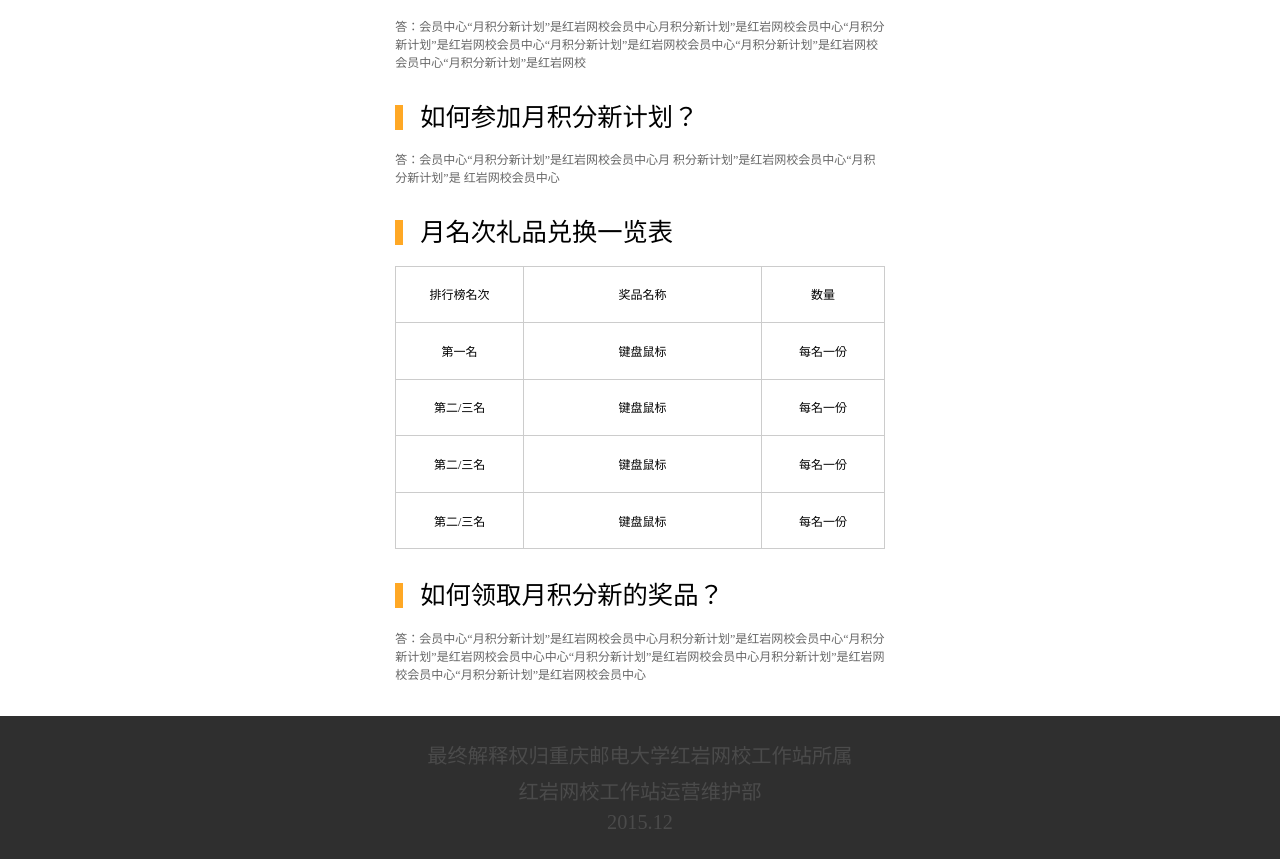
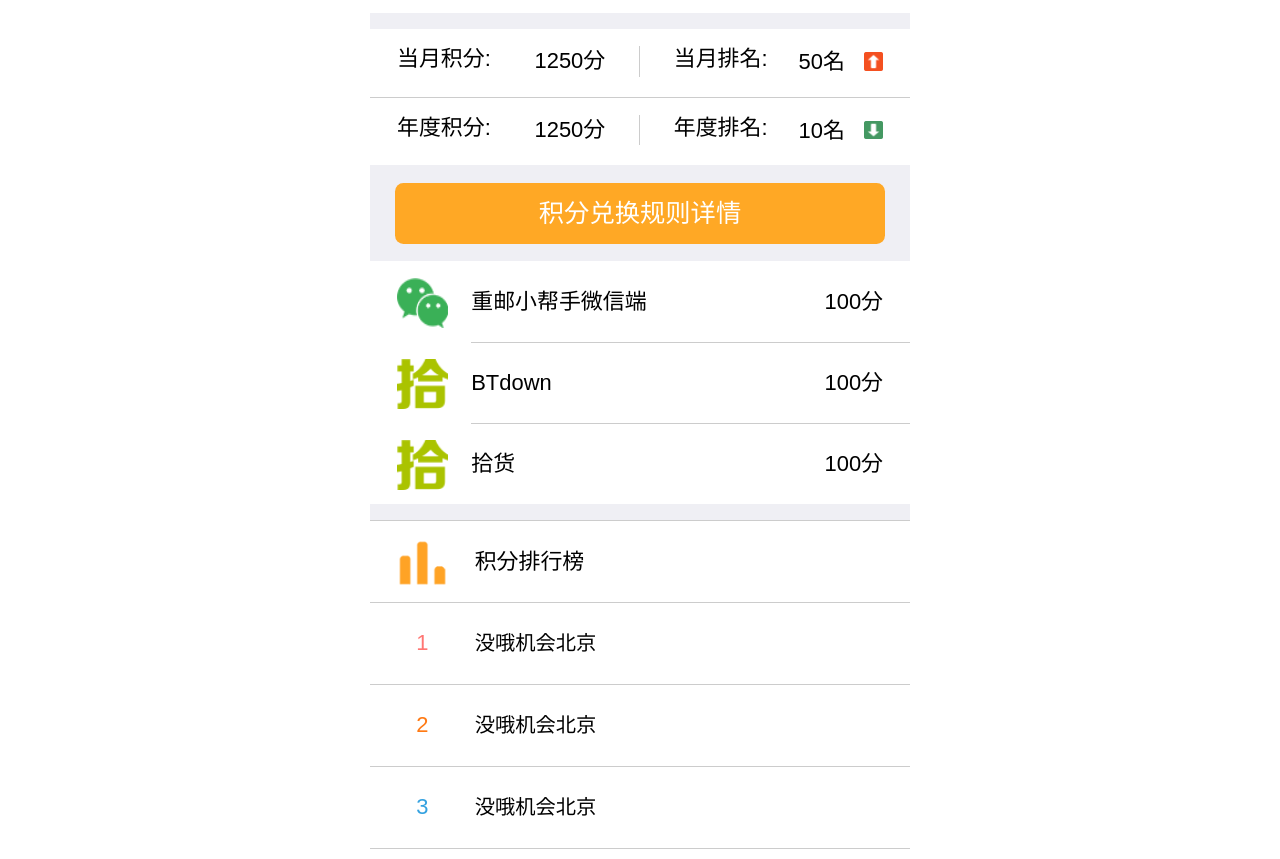
Before and after one commit to RedrockTeam/cyxbs_member_center, a plain HTML site: page public/index.html in a window 1280 px wide. Shown: the part 147-1006 px from the top of the page. Drawn offline with Linux system fonts and the light colour scheme.

Commit message:
加上上升和下降的图片

```diff
--- a/less/RedCenter-explain.less
+++ b/less/RedCenter-explain.less
@@ -1,6 +1,8 @@
 body {
+	margin: 0 auto;
 	width: 100%;
 	font-family: "Microsoft YaHei";
+	max-width: 10rem;
 }
 .full-width {
 	width: 100%;
@@ -33,6 +35,7 @@ body {
 	}
 	> p {
 		color: #666;
+		font-size: 24px;  /*px*/
 		margin-bottom: 40px;
 	}
 }
@@ -67,11 +70,11 @@ body {
 }
 
 footer {
-	padding-top: 20px;
-	padding-bottom: 25px;
+	padding-top: 22px;
+	padding-bottom: 22px;
 	color: #4b4b4b;
 	background-color: #2f2f2f;
-	p {
+	> p {
 		margin: 8px 0; /*px*/
 		text-align: center;
 		font-size: 24px;
--- a/less/RedCenter.less
+++ b/less/RedCenter.less
@@ -1,7 +1,10 @@
 body {
-	max-width: 640px;
+	margin: 0 auto;
 	width: 100%;
-	font-family: "Microsoft YaHei";
+	max-width: 10rem;
+	overflow: hidden;
+	font-family: Arial, "Hiragino Sans GB", "Microsoft YaHei",
+             "WenQuanYi Micro Hei", sans-serif;;
 }
 .auto-center {
 	margin: 0 auto;
@@ -52,39 +55,37 @@ body {
 		height: 126px;
 	}
 }
-#stu-name,
-#stu-id {
-}
 #stu-id,
 #current-level {
 	font-size: 26px;
 	line-height: 26px;
 }
 #stu-id {
-	line-height: 55px;
+	line-height: 24px;
 }
 #stu-name {
+	margin-top: 24px;
+	margin-bottom: 28px;
+	height: 32px;
 	font-weight: 500;
-	font-size: 35px; /*px*/
-}
-#level-symbol {
-	display: inline-block;
-	margin-left: 10px; /*px*/
-	padding: 5px 10px;
-	border-radius: 5px;  /*px*/
-	color: #fff;
-	background-color: #ff746d;
-}
-#modify-info {
-	border: 1px solid #ccc;  /*px*/
-	border-radius: 6px;   /*px*/
-	text-align: center;
-	> a {
-		padding: 0 10px;
-		line-height: 54px;
-		font-size: 24px;
+	font-size: 32px; /*px*/
+	line-height: 32px;
+	vertical-align: middle;
+	> span {
+		position: relative;
+		top: -7px;
+		display: inline-block;
+		margin-left: 30px;
+		border-radius: 8px;/*px*/
+		padding: 10px 10px;
+		color: #fff;
+		line-height: 20px;
+		font-size: 20px;
+		font-style: italic;
+		background-color: #ff746d;
 	}
 }
+
 #month-score,
 #year-score {
 	padding: 0 32px;
@@ -102,7 +103,15 @@ body {
 	}
 	span + span {
 		margin-top: 25px;
+		> img {
+			position: relative;
+			top: 2px;
+			margin-left: 16px;
+			width: 22px;
+			height: 22px;
+		}
 	}
+
 }
 .rank-score {
 	padding-left: 40px;
@@ -153,17 +162,19 @@ body {
 }
 
 #tille-integral-list {
-	padding-left: 32px;
 	height: 96px;
 	border-top: 1px solid #ccc;
 	line-height: 96px;
 
 	> img {
 		float: left;
+		padding-left: 32px;
+		margin-right: 32px;
 	}
 	> span {
 		font-size: 26px;
 	}
+
 }
 #integral-list {
 	height: 96px;
@@ -175,10 +186,23 @@ body {
 			display: inline-block;
 			float: left;
 			margin-top: 18px;
+			margin-right: 32px;
 			width: 60px;
 			height: 60px;
 			line-height: 60px;
 			text-align: center;
 		}
+		> p {
+			font-size: 24px;  /*px*/
+		}
 	}
 }
+.first {
+	color: #ff7673;
+}
+.second {
+	color: #ff7a14;
+}
+.third {
+	color: #35a2e0;
+}
--- a/public/index.html
+++ b/public/index.html
@@ -4,65 +4,107 @@
 	<meta charset="UTF-8">
 	<title>RedCenter</title>
 	<link rel="stylesheet" href="css/reset.css">
-	<link rel="stylesheet" href="css/RedCenter-explain.css">
-	<script src="js/flexible.js"></script>
+	<link rel="stylesheet" href="css/RedCenter.css">
 </head>
 <body>
-	<div id="container-explain" class="page-width auto-center">
-		<h1>会员中心“积分新计划”规则</h1>
-		<h2>什么是月积分新计划？</h2>
-		<p>
-			答：会员中心“月积分新计划”是红岩网校会员中心月积分新计划”是红岩网校会员中心“月积分新计划”是红岩网校会员中心“月积分新计划”是红岩网校会员中心“月积分新计划”是红岩网校会员中心“月积分新计划”是红岩网校
-		</p>
-		<h2>如何参加月积分新计划？</h2>
-		<p>
-			答：会员中心“月积分新计划”是红岩网校会员中心月
-			积分新计划”是红岩网校会员中心“月积分新计划”是
-			红岩网校会员中心
-		</p>
-		<h2>月名次礼品兑换一览表</h2>
-		<table id="prize" class="full-width">
-			<tr>
-				<td class="col-1">排行榜名次</td>
-				<td class="col-2">奖品名称</td>
-				<td class="col-3">数量</td>
-			</tr>
+	<div id="info-wrap" class="full-width">
+		<div id="info" class="auto-center">
+			<div id="head" class="float-left">
+				<img src="img/head.png" alt="head-image">
+			</div>
+			<div id="stu-info" class="float-left">
+				<h2 id="stu-name">刘金莉<span class="bolder">VIP 1</span></h2>
+				<p id="stu-id" class="color-c9  bolder">2014210000</p>
+			</div>
+		</div>
+	</div>
+	<div id="score-wrap">
+		<ul class="full-width auto-center">
+			<li id="month-score" class="border-btm-1">
+				<p class="score float-left">
+					<span>当月积分:</span>
+					<span class="value-score float-right">1250分</span>
+				</p>
+				<p class="score float-right">
+					<span class="rank-score">当月排名:</span>
+					<span class="float-right">
+						50名
+						<img src="./img/rose.png" alt="上升">
+					</span>
+				</p>
+			</li>
+			<li id="year-score"  class="clear">
+				<p class="score float-left">
+					<span>年度积分:</span>
+					<span class="value-score float-right">1250分</span>
+				</p>
+				<p class="score float-right">
+					<span class="rank-score">年度排名:</span>
+					<span class=" float-right">
+						10名
+						<img src="./img/decline.png" alt="下降">
+					</span>
+				</p>
+			</li>
+		</ul>
+	</div>
+	<div id="exchange-btn-wrap" class="full-width">
+		<a href="##" id="exchange-btn" class="page-width auto-center">积分兑换规则详情</a>
+	</div>
 
-			<tr>
-				<td class="col-1">第一名</td>
-				<td class="col-2">键盘鼠标</td>
-				<td class="col-3">每名一份</td>
-			</tr>
-
-			<tr>
-				<td class="col-1">第二/三名</td>
-				<td class="col-2">键盘鼠标</td>
-				<td class="col-3">每名一份</td>
-			</tr>
-
-			<tr>
-				<td class="col-1">第二/三名</td>
-				<td class="col-2">键盘鼠标</td>
-				<td class="col-3">每名一份</td>
-			</tr>
-
-			<tr>
-				<td class="col-1">第二/三名</td>
-				<td class="col-2">键盘鼠标</td>
-				<td class="col-3">每名一份</td>
-			</tr>
-
-
-		</table>
-		<h2>如何领取月积分新的奖品？</h2>
-		<p>
-			答：会员中心“月积分新计划”是红岩网校会员中心月积分新计划”是红岩网校会员中心“月积分新计划”是红岩网校会员中心中心“月积分新计划”是红岩网校会员中心月积分新计划”是红岩网校会员中心“月积分新计划”是红岩网校会员中心
-		</p>
+	<div id="select-product-wrap" class="full-width">
+		<ul>
+			<li class="product-list">
+				<img src="img/wechat.png" class="float-left product-icon" alt="BTdown">
+				<p class="border-btm-1 product-name">
+					重邮小帮手微信端
+					<span class="float-right">100分</span>
+				</p>
+			</li>
+			<li class="product-list">
+				<img src="img/shihuo.png" class="float-left product-icon" alt="BTdown">
+				<p class="border-btm-1 product-name">
+					BTdown
+					<span class="float-right">100分</span>
+				</p>
+			</li>
+			<li class="product-list">
+				<img src="img/shihuo.png" class="float-left product-icon" alt="BTdown">
+				<p class="product-name">
+					拾货
+					<span class="float-right">100分</span>
+				</p>
+			</li>
+		</ul>
 	</div>
-	<footer>
-		<p>最终解释权归重庆邮电大学红岩网校工作站所属</p>
-		<p>红岩网校工作站运营维护部</p>
-		<p>2015.12</p>
-	</footer>
+	<div id="integral-list-wrap">
+		<div id="tille-integral-list" class="full-width border-btm-1">
+			<img class="product-icon" src="img/integral-icon.png" alt="integral-icon">
+			<span>积分排行榜</span>
+		</div>
+		<ul id="integral-list">
+			<li class="border-btm-1">
+				<span class="first">1</span>
+				<p>没哦机会北京</p>
+			</li>
+			<li class="border-btm-1">
+				<span class="second">2</span>
+				<p>没哦机会北京</p>
+			</li>
+			<li class="border-btm-1">
+				<span class="third">3</span>
+				<p>没哦机会北京</p>
+			</li>
+			<li class="border-btm-1">
+				<span>4</span>
+				<p>没哦机会北京</p>
+			</li>
+			<li class="border-btm-1">
+				<span>5</span>
+				<p>没哦机会北京</p>
+			</li>
+		</ul>
+	</div>
+<script src="js/flexible.js"></script>
 </body>
 </html>
```
Also changed, not shown: public/integral_rule.html (added, +69 -0 lines), public/css/RedCenter-explain.css, public/css/RedCenter.css, public/img/decline.png (added), public/img/rose.png (added), public/img/shihuo.png (added), public/img/wechat.png (added).
